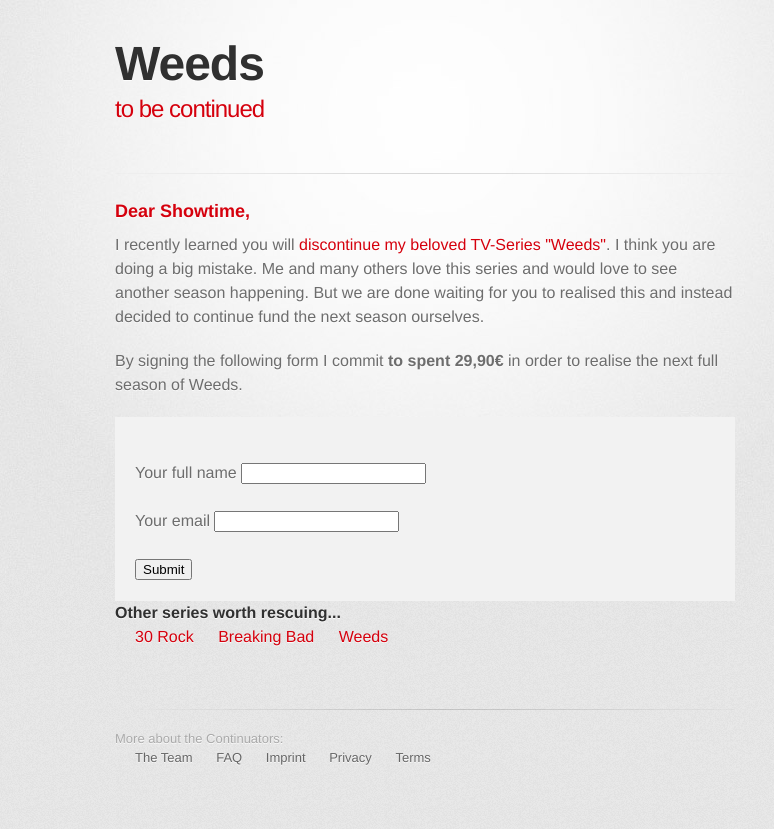
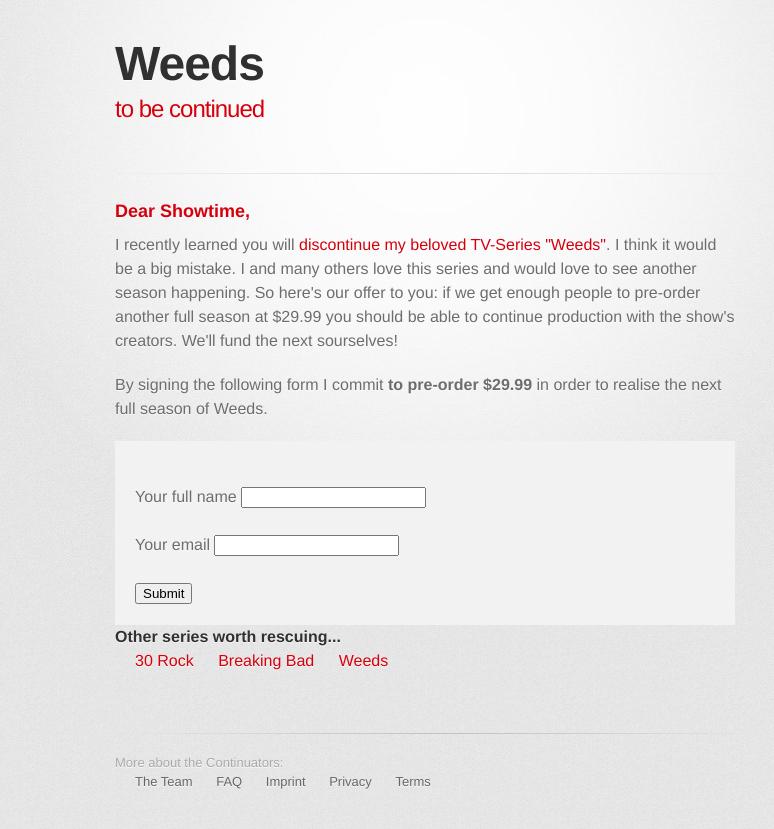
Before and after one commit to gnunicorn/continuators, a Jekyll site: the page built from weeds.md, in a window 1280 px wide. Shown: the top 829 px of the page, without its empty margins (215-989 px from the left). Built offline with Jekyll 4.4.1, drawn with Linux system fonts in a browser that asks for light colours; some web fonts are replaced.

Commit message:
Update _layouts/series.html

```diff
--- a/_layouts/series.html
+++ b/_layouts/series.html
@@ -6,13 +6,13 @@
 
   <h3>Dear {{page.publisher}},</h3>
 
-  <p>I recently learned you will <a href="{{ page.news_url }}">discontinue my beloved TV-Series "{{page.series_name}}"</a>. I think you are doing a big mistake. Me and many others love this series and would love to see another season happening. But we are done waiting for you to realised this and instead decided to continue fund the next season ourselves.</p>
+  <p>I recently learned you will <a href="{{ page.news_url }}">discontinue my beloved TV-Series "{{page.series_name}}"</a>. I think it would be a big mistake. I and many others love this series and would love to see another season happening. So here's our offer to you: if we get enough people to pre-order another full season at $29.99 you should be able to continue production with the show's creators. We'll fund the next sourselves!</p>
 
 
   {{ content }}
 
 
-  <p>By signing the following form I commit <strong>to spent {% if page.custom_price %} {{custom_price}} {% else %}29,90€{% endif %}</strong> in order to realise the next full season of {{page.series_name}}.</p>
+  <p>By signing the following form I commit <strong>to pre-order {% if page.custom_price %} {{custom_price}} {% else %}$29.99{% endif %}</strong> in order to realise the next full season of {{page.series_name}}.</p>
 
 
   <form action="{{ page.form_url }}" method="POST" id="ss-form">
```
